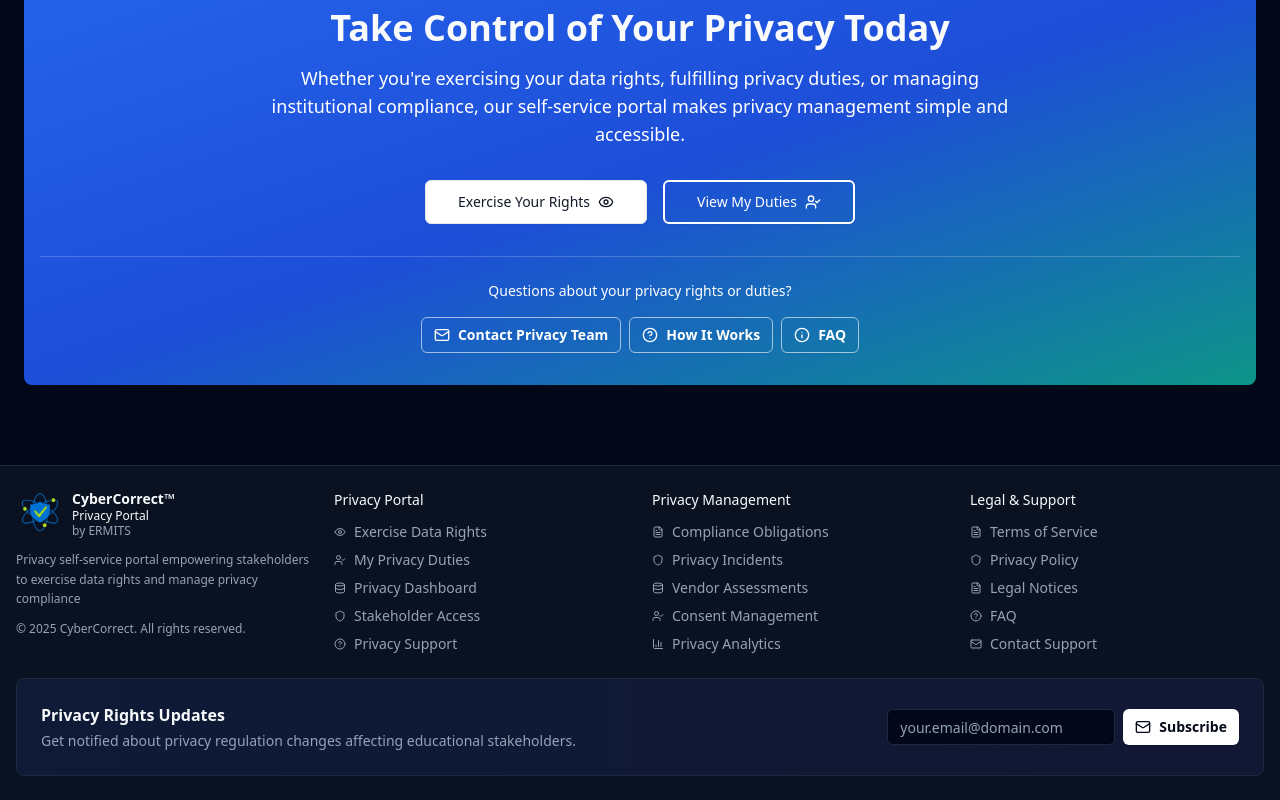
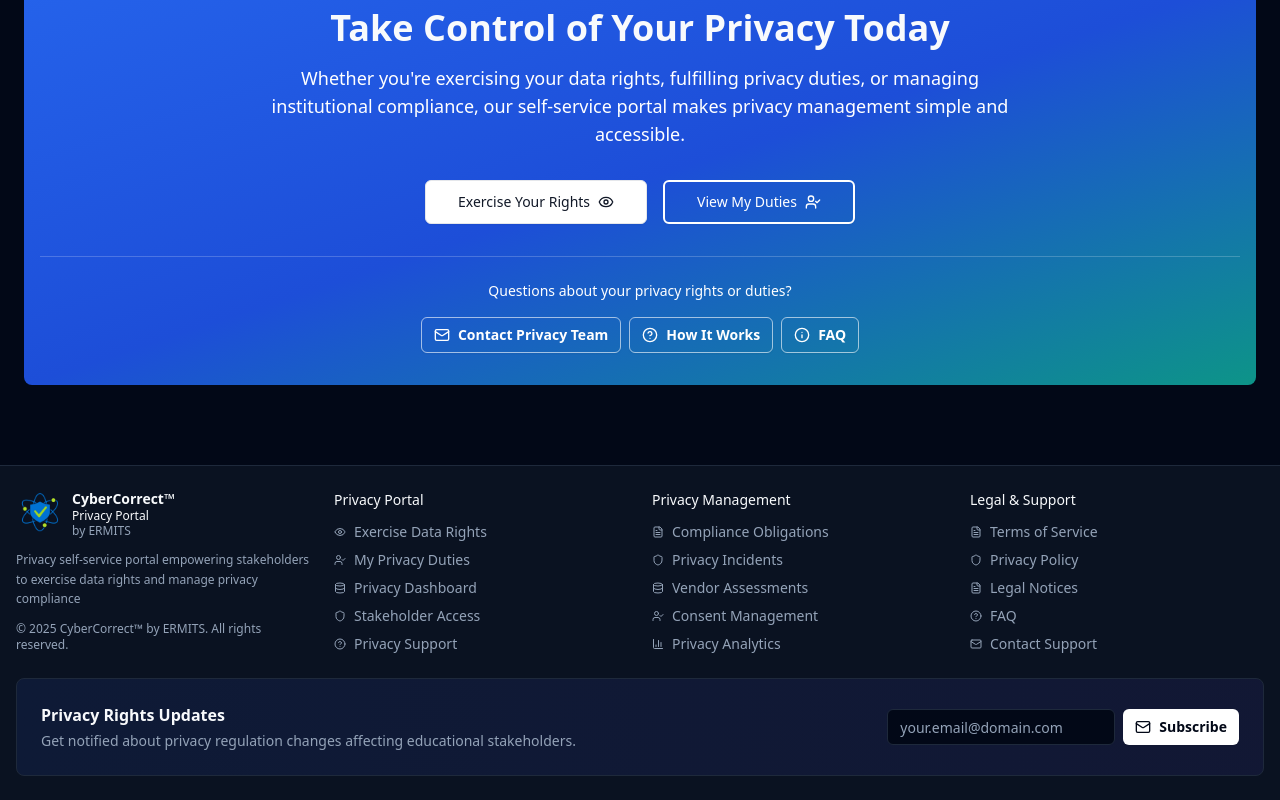
Before and after one commit to Facely1er/cybercorrect-privacyportal, a React (Vite) app: page / in a window 1280 px wide. Shown: the part 5435-6235 px from the top of the page. Built offline with nearby package versions, Linux system fonts and the light colour scheme; no server answers.

Commit message:
Updated Footer.tsx

```diff
--- a/src/components/layout/Footer.tsx
+++ b/src/components/layout/Footer.tsx
@@ -82,7 +82,7 @@ export function Footer() {
               </p>
               <div>
                 <p className="text-xs text-muted-foreground">
-                  © 2025 {brand.companyName}. All rights reserved.
+                  © 2025 {brand.companyName}™ by ERMITS. All rights reserved.
                 </p>
               </div>
             </div>
```
